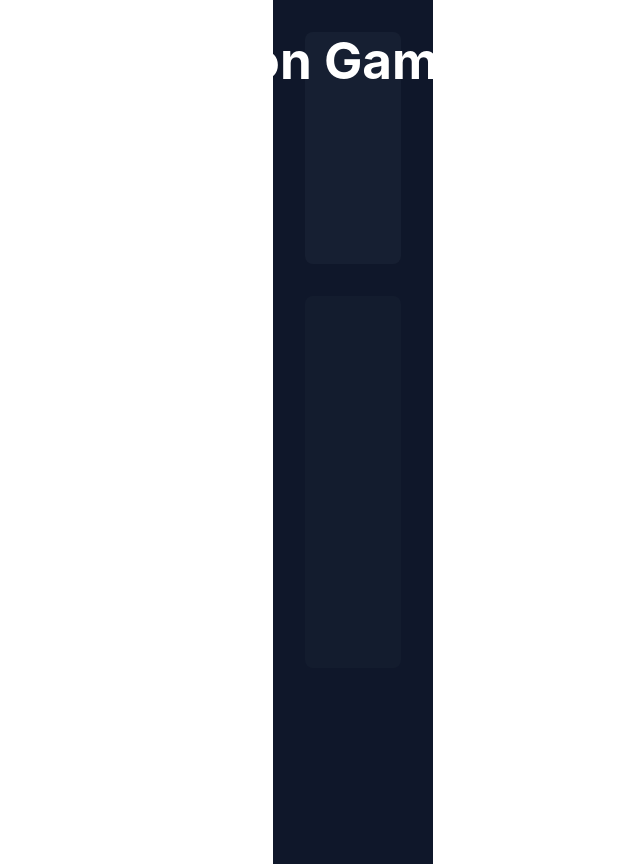
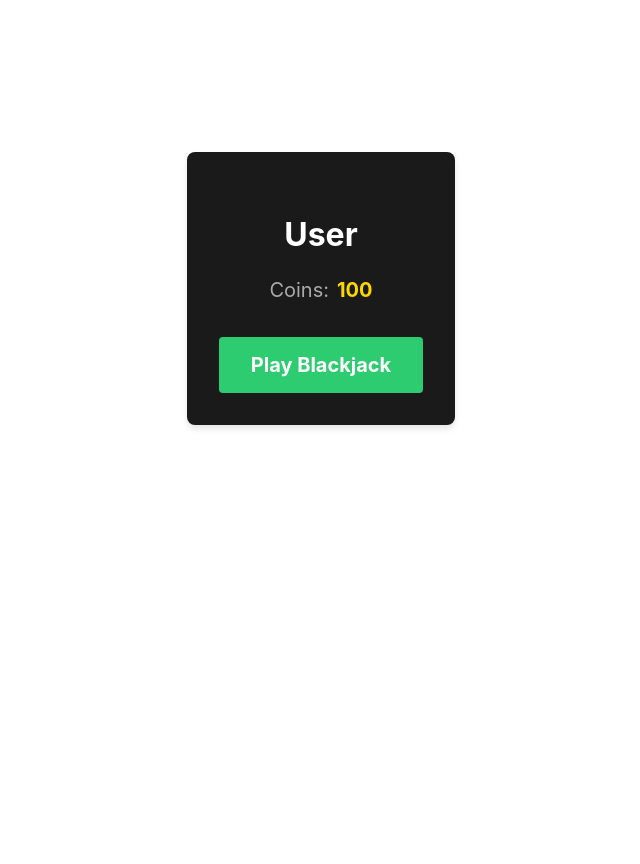
Before and after one commit to yumehiko/inflation-gambler, a React (Vite) app: page / in a window 1280 px wide. Shown: the whole page, without its empty margins (319-959 px from the left). After the commit the page ends 800 px from the top, so only its background shows below. Built offline with nearby package versions, Linux system fonts and the light colour scheme.

Commit message:
Add UserDashboard component and integrate in App
Introduced the UserDashboardView component with styles, Storybook stories, and tests. Replaced GameTableView with UserDashboardView in App.tsx to display user info and a Play Blackjack button. This sets up a user dashboard as the main view.

```diff
--- a/src/App.tsx
+++ b/src/App.tsx
@@ -1,4 +1,4 @@
-import { GameTableView } from './domains/blackjack/game-table/gameTable.view';
+import { UserDashboardView } from './domains/core/user-dashboard/userDashboard.view';
 
 function App() {
   return (
@@ -11,13 +11,8 @@ function App() {
         textAlign: 'center',
         margin: '2rem 0',
         color: '#fff',
-        position: 'absolute',
-        top: 0,
-        left: '50%',
-        transform: 'translateX(-50%)',
-        zIndex: 10,
       }}>Inflation Gambler</h1>
-      <GameTableView />
+      <UserDashboardView />
     </div>
   )
 }
--- /dev/null
+++ b/src/domains/core/user-dashboard/userDashboard.module.css
@@ -0,0 +1,59 @@
+.dashboard {
+  display: flex;
+  flex-direction: column;
+  align-items: center;
+  padding: 2rem;
+  background-color: #1a1a1a;
+  border-radius: 8px;
+  box-shadow: 0 4px 6px rgba(0, 0, 0, 0.1);
+  max-width: 400px;
+  margin: 2rem auto;
+}
+
+.userInfo {
+  text-align: center;
+  margin-bottom: 2rem;
+}
+
+.userName {
+  font-size: 2rem;
+  color: #fff;
+  margin-bottom: 1rem;
+}
+
+.coinBalance {
+  display: flex;
+  align-items: center;
+  justify-content: center;
+  gap: 0.5rem;
+  font-size: 1.25rem;
+}
+
+.coinLabel {
+  color: #aaa;
+}
+
+.coinValue {
+  color: #ffd700;
+  font-weight: bold;
+}
+
+.playButton {
+  background-color: #2ecc71;
+  color: white;
+  border: none;
+  padding: 1rem 2rem;
+  font-size: 1.25rem;
+  font-weight: bold;
+  border-radius: 4px;
+  cursor: pointer;
+  transition: background-color 0.3s ease;
+}
+
+.playButton:hover {
+  background-color: #27ae60;
+}
+
+.playButton:active {
+  transform: translateY(1px);
+}
--- /dev/null
+++ b/src/domains/core/user-dashboard/userDashboard.types.ts
@@ -0,0 +1,2 @@
+// UserDashboard component doesn't need specific types as it uses existing User type from user domain
+export {}
--- /dev/null
+++ b/src/domains/core/user-dashboard/userDashboard.view.tsx
@@ -0,0 +1,31 @@
+import { useUser } from '../user/user.hook'
+import styles from './userDashboard.module.css'
+
+export function UserDashboardView() {
+  const { user } = useUser()
+
+  const handlePlayBlackjack = () => {
+    // TODO: Implement navigation to blackjack game
+    console.log('Play Blackjack clicked')
+  }
+
+  return (
+    <div className={styles.dashboard}>
+      <div className={styles.userInfo}>
+        <h2 className={styles.userName}>{user.name}</h2>
+        <div className={styles.coinBalance}>
+          <span className={styles.coinLabel}>Coins:</span>
+          <span className={styles.coinValue}>{user.coin.value}</span>
+        </div>
+      </div>
+
+      <button
+        className={styles.playButton}
+        onClick={handlePlayBlackjack}
+        type="button"
+      >
+        Play Blackjack
+      </button>
+    </div>
+  )
+}
```
Also changed, not shown: 2 other files (tests, documents, lock files or other folders).
